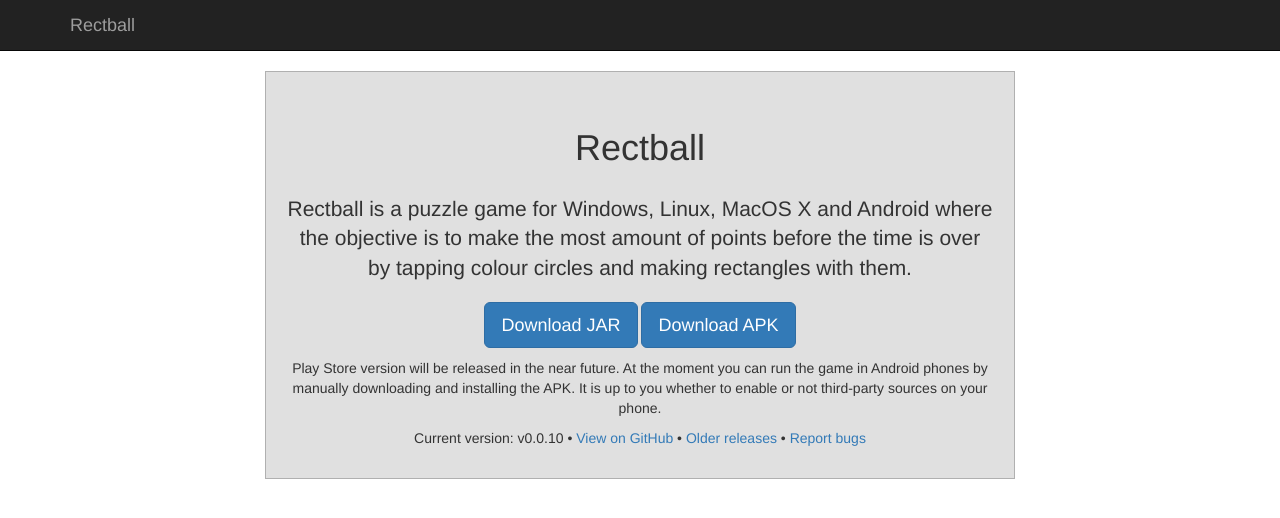
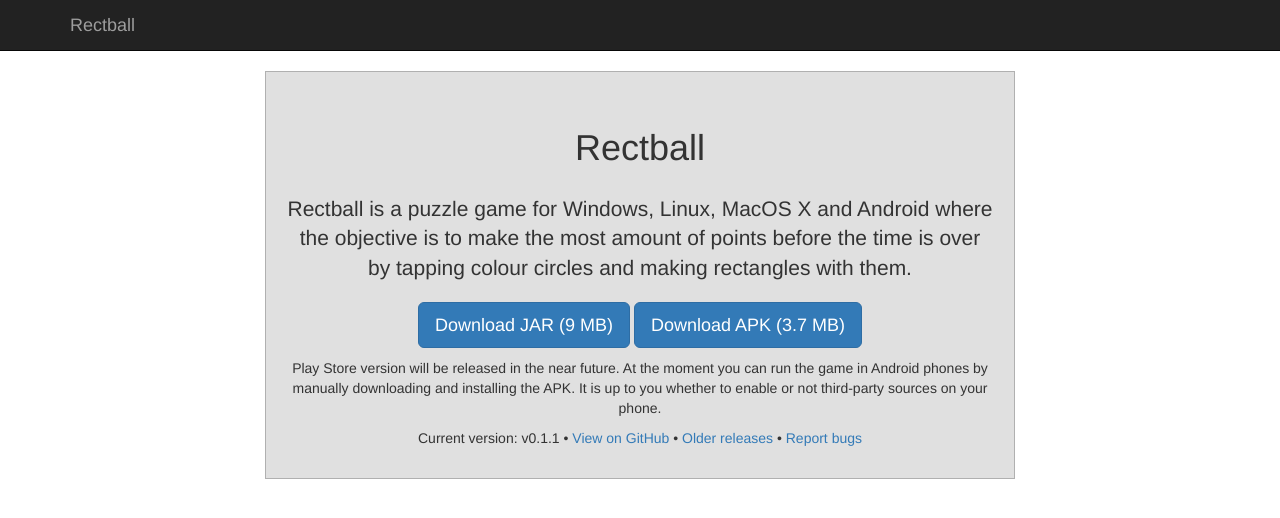
Before and after one commit to danirod/rectball, a Jekyll site: the page built from index.html, in a window 1280 px wide. Shown: the top 518 px of the page. Built offline with Jekyll 4.4.1, drawn with Linux system fonts in a browser that asks for light colours; nearby versions of some CDN libraries.

Commit message:
Update index.html

```diff
--- a/index.html
+++ b/index.html
@@ -19,8 +19,8 @@
     </p>
 
     <p class="text-center">
-      <a href="https://github.com/danirod/rectball/releases/download/v0.0.10/rectball-0.0.10.zip" class="btn btn-lg btn-primary">Download JAR</a>
-      <a href="https://github.com/danirod/rectball/releases/download/v0.0.10/rectball-0.0.10.apk" class="btn btn-lg btn-primary">Download APK</a>
+      <a href="https://github.com/danirod/rectball/releases/download/v0.1.1/rectball-0.1.1.zip" class="btn btn-lg btn-primary">Download JAR (9 MB)</a>
+      <a href="https://github.com/danirod/rectball/releases/download/v0.1.1/rectball-0.1.1.apk" class="btn btn-lg btn-primary">Download APK (3.7 MB)</a>
     </p>
 
     <p class="text-center">
@@ -31,7 +31,7 @@
     </p>
 
     <p class="text-center">
-      Current version: v0.0.10 &bull;
+      Current version: v0.1.1 &bull;
       <a href="http://www.github.com/danirod/rectball">View on GitHub</a> &bull;
       <a href="http://www.github.com/danirod/rectball/releases">Older releases</a> &bull;
       <a href="http://www.github.com/danirod/rectball/issues">Report bugs</a>
```
